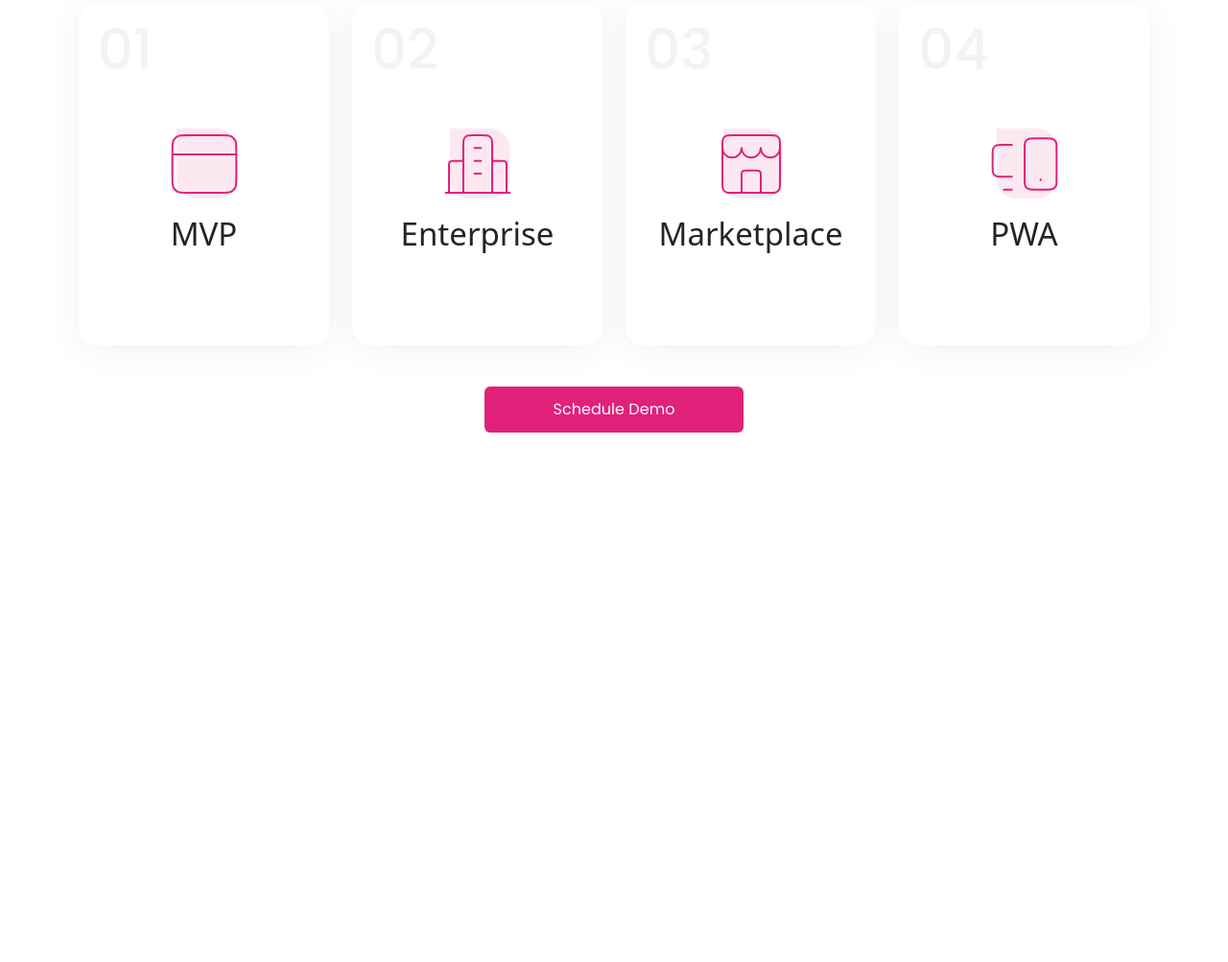
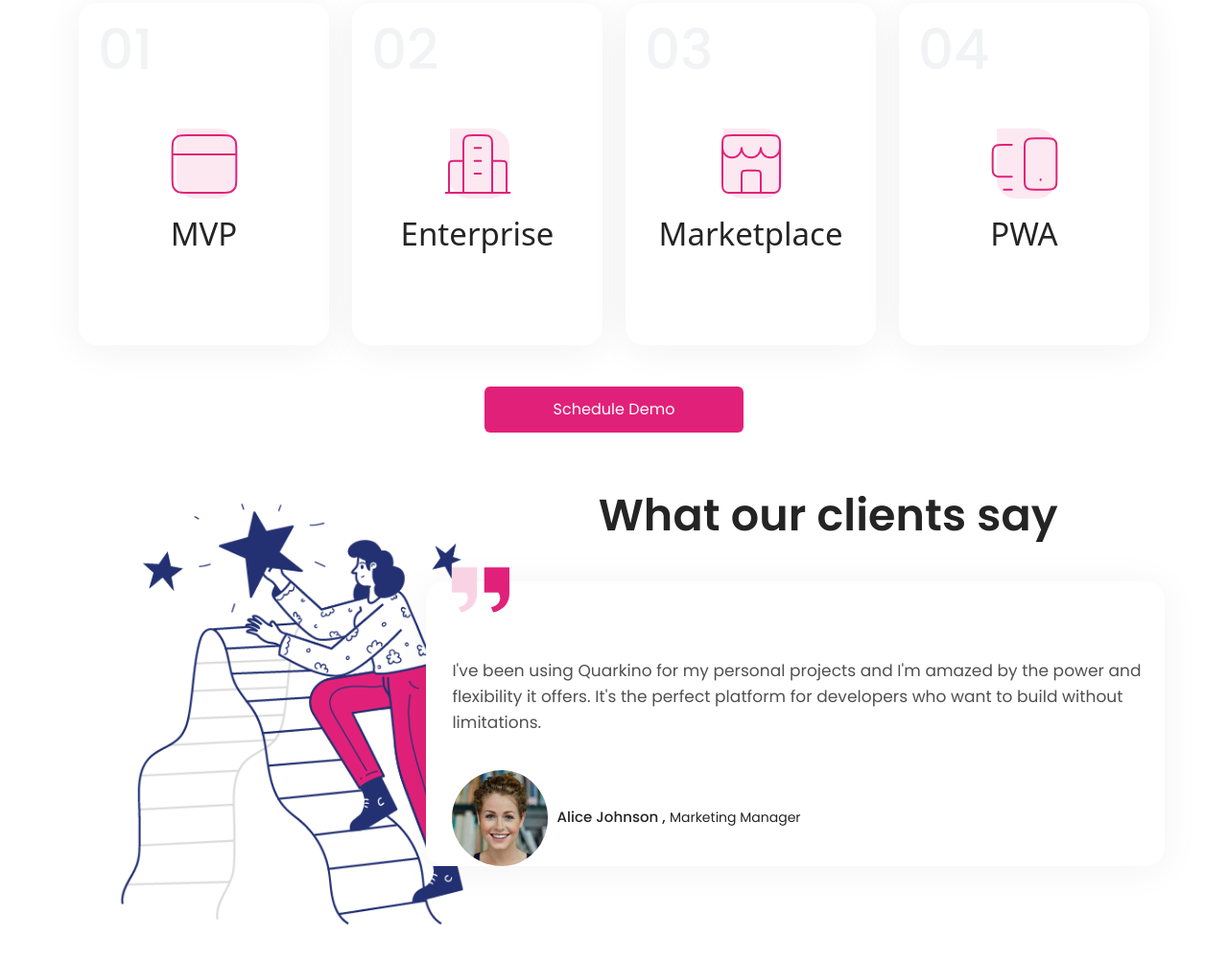
Before and after one commit to pouria-mobaraki/Quarkino, a plain HTML site: page index.html in a window 1280 px wide. Shown: the part 1656-2659 px from the top of the page at 96% size. Before the commit the page ends 2157 px from the top, so only its background shows below. Drawn offline with nearby package versions, Linux system fonts and the light colour scheme.

Commit message:
create part 4 of home section(client say

```diff
--- a/index.html
+++ b/index.html
@@ -507,6 +507,59 @@ rel="stylesheet">
           </div>
 
 
+          <!-- part four -->
+          <div class="container part4">
+            <div class="part4-content">
+                <div class="client-content">
+                    <div class="client-content__left">
+                        <img src="img/home/client.gif" alt="">
+                    </div>
+                    <div class="client-content__right">
+                        <div class="client-content-right__title">
+                            <h4>What our clients say</h4>
+                        </div>
+
+                        <div class="client-personal">
+                            <div class="client-personal__content">
+                                <div class="client-logo">
+                                    <img src="img/home/client.lego.svg" alt="">
+                                </div>
+
+                                <div class="client-personal__say">
+                                    <p> I've been using Quarkino for my personal projects
+                                        and I'm amazed by the power and flexibility it offers.
+                                         It's the perfect platform for developers
+                                          who want to build without limitations.
+                                     </p>
+                                </div>
+
+                                <div class="client-personal__info">
+                                    <div class="row">
+                                        <div class="col-lg-9">
+                                            <div class="profile-pic-career flex-row justify-content-center">
+                                                <img src="img/home/pro1.jpg" alt="">
+                                                <span class="profile-name">Alice Johnson ,</span>
+                                                <span class="profile-career">Marketing Manager</span>
+                                            </div>
+                                        </div>
+                                        <div class="col-lg-3"></div>
+                                    </div>
+                                </div>
+
+                                <div class="page-next-prev">
+                                    <div class="page-num"></div>
+                                    <div class="page-nexpre"></div>
+                                </div>
+
+                            </div>
+
+                        </div>
+                    </div>
+                </div>
+            </div>
+          </div>
+
+
     </section>
 
 
--- a/style.css
+++ b/style.css
@@ -630,3 +630,107 @@ color: #e12179;
 .part3-content__button  a:hover{
     background-color: #e74d94;
 }
+
+
+
+/* part4 client say */
+
+.part4-content {
+    margin-bottom: 50px;
+}
+
+.client-content {
+    display: flex;
+}
+
+.client-content__left {
+    width: 40%;
+}
+
+.client-content__left img {
+    width: 100%;
+    margin-top: 20px;
+    border-style: none;
+}
+
+.client-content__right {
+    width: 60%;
+}
+
+.client-content-right__title {
+    width: 100%;
+    display: flex;
+    justify-content: center;
+}
+
+.client-content-right__title h4 {
+    margin-top: 0 ;
+    margin-bottom: 20px;
+    color: #242424 ;
+    font-weight: 600 ;
+    font-size: 46px ;
+    line-height: 72px ;
+    text-transform: none;
+    letter-spacing: .0025em;
+    font-family: Poppins, IranYekan, sans-serif ;
+}
+
+.client-personal {
+    right: 84px;
+    position: relative;
+    width: calc(100% + 100px);
+    background-color: #fff;
+    top: 13px;
+}
+
+.client-personal__content {
+    position: relative;
+    padding-left: 27px;
+    border-radius: 20px;
+    background-color: #fff;
+    box-shadow: 0 4px 40px rgba(0, 0, 0, .05);
+}
+
+.client-logo {
+    position: relative;
+    top: -22px;
+    margin-bottom: 20px;
+}
+
+.client-personal__say {
+    /* padding: 50px 30px 30px; */
+    border-radius: 20px;
+    background-color: #fff;
+    margin-bottom: 35px;
+}
+
+.client-personal__say p {
+    color: #505050;
+    font-size: 17px !important;
+    font-weight: 400 ;
+    font-size: 15px ;
+    font-family: Poppins, IranYekan, sans-serif ;
+    line-height: 160% ;
+    letter-spacing: .0025em
+}
+
+.profile-pic-career img{
+border-radius: 100%;
+padding-right: 5px;
+}
+.profile-pic-career .profile-name{
+    font-family: Poppins, IranYekan, sans-serif;
+    letter-spacing: .0025em;
+    color: #242424;
+    font-weight: 500 ;
+    font-size: 15px ;
+    line-height: 24px;
+}
+
+.profile-pic-career .profile-career {
+    color: #242424;
+    font-weight: 400 ;
+    font-size: 14px ;
+    line-height: 24px;
+    font-family: Poppins, IranYekan, sans-serif;
+}
```
Also changed, not shown: img/home/pro1.jpg (added), img/home/pro2.jpg (added), img/home/pro3.jpg (added), img/home/pro4.jpg (added), img/home/pro5.jpg (added).
